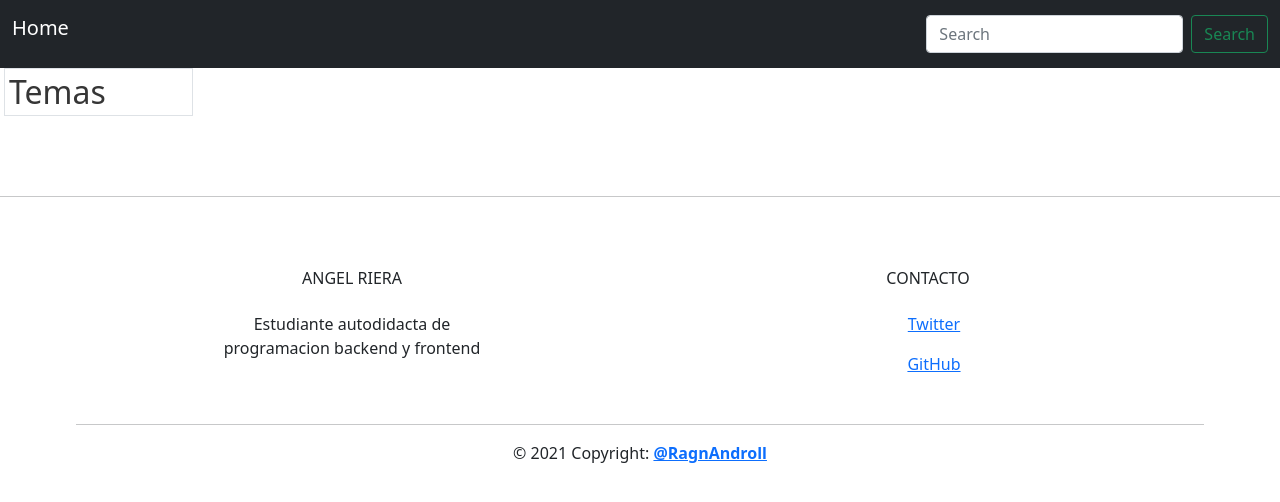
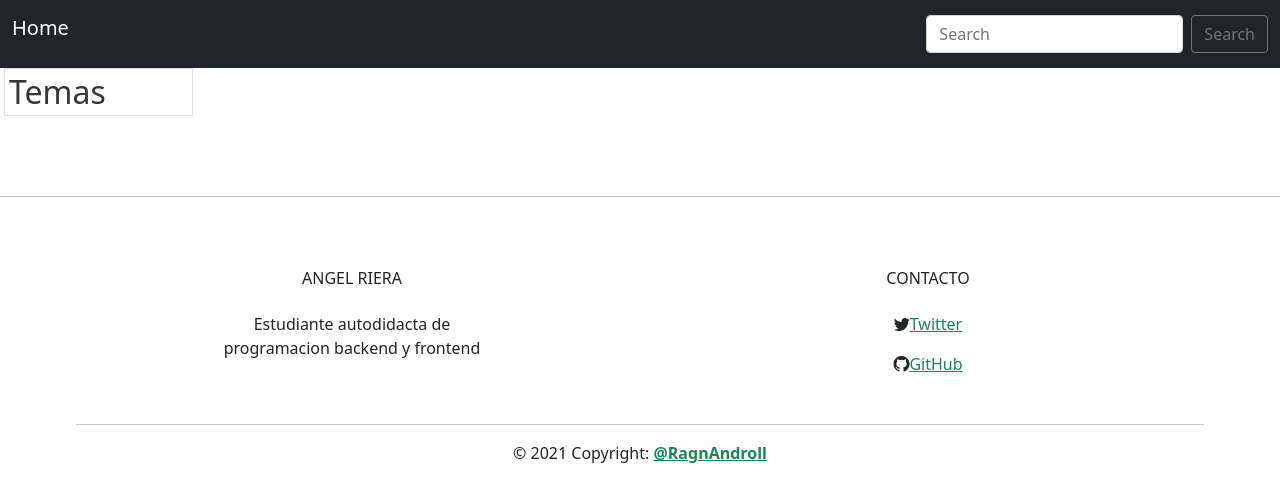
Before and after one commit to Angel7Dv/Docs_blog_Django, a Django app: template static/templates/items/category.html in a window 1280 px wide. Shown: the top 502 px of the page. Run offline with Django 3.2, Linux system fonts and the light colour scheme; the template is opened without the code that fills it, so the values that code supplies are empty; parts of the project's set-up code (start-up, migrations or seed data) failed here and were passed over.

Commit message:
1 deploit

```diff
--- a/static/templates/base.html
+++ b/static/templates/base.html
@@ -8,6 +8,9 @@
     <link rel="stylesheet" href="https://cdn.jsdelivr.net/npm/bulma@0.9.2/css/bulma.min.css">
   <!-- CSS only -->
 <link href="https://cdn.jsdelivr.net/npm/bootstrap@5.0.1/dist/css/bootstrap.min.css" rel="stylesheet" integrity="sha384-+0n0xVW2eSR5OomGNYDnhzAbDsOXxcvSN1TPprVMTNDbiYZCxYbOOl7+AMvyTG2x" crossorigin="anonymous">
+<!-- icon -->
+<link rel="stylesheet" href="https://cdn.jsdelivr.net/npm/bootstrap-icons@1.5.0/font/bootstrap-icons.css">
+
 
 
   </head>
--- a/static/templates/core/index.html
+++ b/static/templates/core/index.html
@@ -13,7 +13,7 @@
     <hr class="my-4">
     <p>.</p>
     <p class="lead">
-      <a class="btn btn-primary btn-lg" href="#" role="button">Learn more</a>
+      <a class="btn btn-secondary btn-lg" href="#" role="button">Learn more</a>
     </p>
   </div>
 
--- a/static/templates/footer.html
+++ b/static/templates/footer.html
@@ -23,8 +23,8 @@
         <div class="col-md-4 col-lg-3 col-xl-3 mx-auto mt-3">
           <h6 class="text-uppercase mb-4 font-weight-bold">Contacto</h6>
 
-          <p><i class="fas fa-print mr-3"></i><a target="_blank" href="https://twitter.com/RagnAndRoll">Twitter</a></p>
-          <p><i class="fas fa-print mr-3"></i><a target="_blank" href="https://github.com/RagAndRoll">GitHub</a></p>
+          <p><i class="bi bi-twitter"></i><a class="text-success" target="_blank" href="https://twitter.com/RagnAndRoll">Twitter</a></p>
+          <p><i class="bi bi-github"></i><a class="text-success" target="_blank" href="https://github.com/RagAndRoll">GitHub</a></p>
 
         </div>
         <!-- Grid column -->
@@ -37,7 +37,7 @@
       <!-- Grid row -->
       <div class="row d-flex align-items-center">
         <p class="text-center text-md-left">© 2021 Copyright:
-            <a target="_blank" href="https://twitter.com/RagnAndRoll">
+            <a class="text-success" target="_blank" href="https://twitter.com/RagnAndRoll">
               <strong>@RagnAndroll</strong>
             </a>
           </p>
--- a/static/templates/items/article.html
+++ b/static/templates/items/article.html
@@ -68,7 +68,7 @@
 
                           {% for art in i.articles.all %}
                           <li class="nav-item nav-link ">
-                            <a class="" href="{% url 'article' category.slug art.slug %}">{{ art }}</a>
+                            <a class="text- text-success" href="{% url 'article' category.slug art.slug %}"><small>{{art.ordering}}.-</small>{{ art.title }}</a>
 
 
 
--- a/static/templates/items/category.html
+++ b/static/templates/items/category.html
@@ -55,7 +55,7 @@
 
                 <!-- EDIT TEMA -->
                 {% if user.is_authenticated %}
-                <a href="{% url 'edit_tema' i.slug %}">
+                <a  href="{% url 'edit_tema' i.slug %}">
                   <small>🖊</small>
                 </a>
                 {% endif %}
@@ -70,7 +70,7 @@
 
                     {% for art in i.articles.all %}
                     <li class="nav-item nav-link ">
-                      <a class="" href="{% url 'article' category.slug art.slug %}">{{ art }}</a>
+                      <a class="text- text-success" href="{% url 'article' category.slug art.slug %}"><small>{{art.ordering}}.-</small>{{ art.title }}</a>
 
 
 
@@ -158,7 +158,7 @@
                       <h5 class="card-head p-3">{{ articulo.title }}</h5>
 
                       <div class="card-fotter">
-                        <a href="{% url 'article' category.slug articulo.slug %}" class="card-link">ver mas</a>
+                        <a class="text-success" href="{% url 'article' category.slug articulo.slug %}" class="card-link">ver mas</a>
 
                       </div>
                     </div>
--- a/static/templates/navbar.html
+++ b/static/templates/navbar.html
@@ -44,7 +44,7 @@
     </div>
     <form class="d-flex">
       <input class="form-control me-2" type="search" placeholder="Search" aria-label="Search">
-      <button class="btn btn-outline-success" type="submit">Search</button>
+      <button class="btn btn-outline-secondary" type="submit">Search</button>
     </form>
 
 
```
